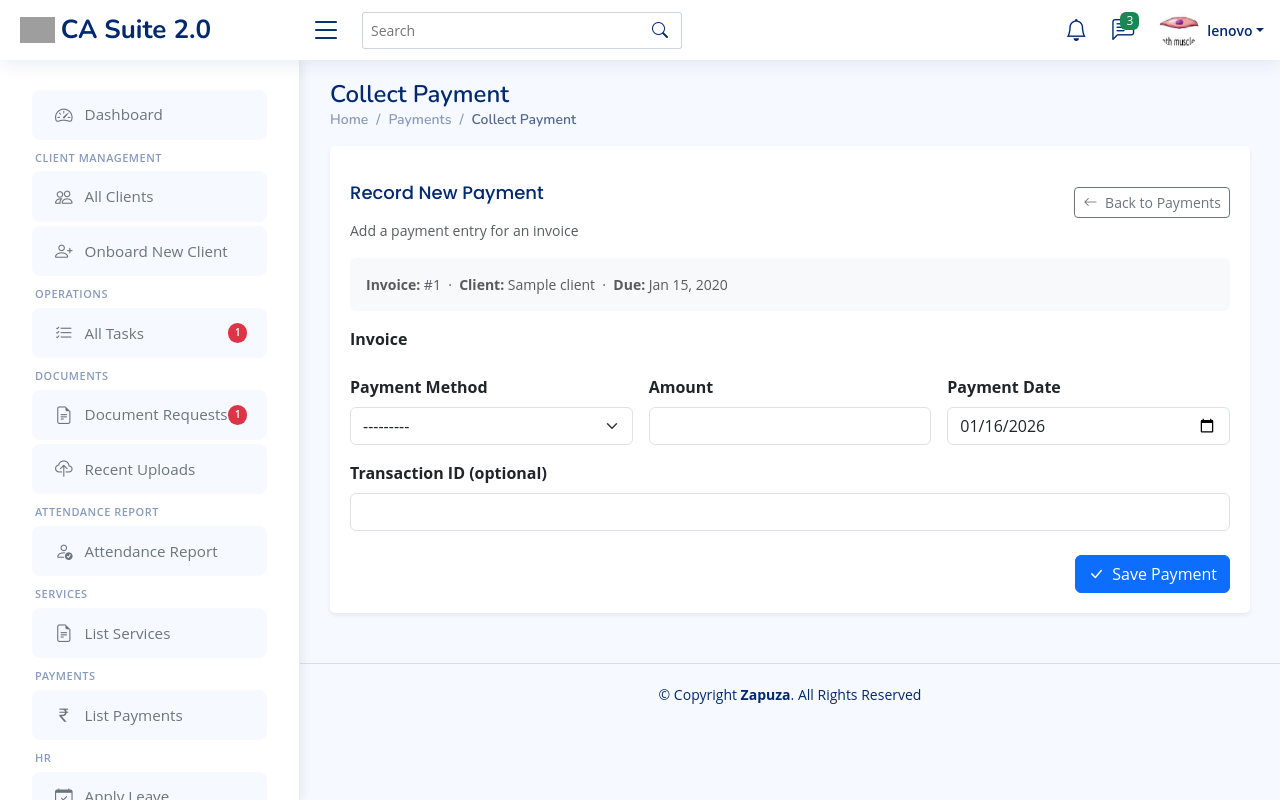
After one commit to Zapuzallp/CASUITE, a Django app: page /payment/1/collect/ in a window 1280 px wide. The commit adds this page. Run offline with Django 4.2, Linux system fonts and the light colour scheme; a user stored in the database is signed in; data comes from the database, SQL or seed files in the repository; both versions use the stored data as it was before the commit; tables that the repository leaves empty hold one stand-in row (values such as "Sample post"); data that the repository does not hold is empty; some libraries are stand-ins or nearby versions; some web fonts are replaced; grey boxes are pictures that could not be loaded.

Commit message:
Add payment collection flow: endpoint, form, validation, UI.

```diff
--- /dev/null
+++ b/home/customViews/payment_views.py
@@ -0,0 +1,82 @@
+from django.contrib import messages
+from django.contrib.auth.decorators import login_required
+from django.db import transaction
+from django.db.models import Q
+from django.shortcuts import render, redirect, get_object_or_404
+from django.utils import timezone
+from django.core.paginator import Paginator
+
+from home.forms import PaymentCollectForm
+from home.models import Invoice, Payment
+
+@login_required
+def payment_list(request):
+    """
+    Payments listing — simple search (invoice id or client name) + pagination.
+    Provides 'invoices' for the modal.
+    """
+    qs = Payment.objects.select_related('invoice__client', 'created_by').order_by('-payment_date', '-id')
+
+    # Non-staff sees only their own created payments
+    if not request.user.is_staff:
+        qs = qs.filter(created_by=request.user)
+
+    q = request.GET.get('q', '').strip()
+    if q:
+        filters = Q(invoice__client__client_name__icontains=q)
+        if q.isdigit():
+            filters |= Q(invoice_id=int(q))
+        qs = qs.filter(filters)
+
+    paginator = Paginator(qs, 20)
+    page_number = request.GET.get('page')
+    page_obj = paginator.get_page(page_number)
+
+    # Provide recent invoices for modal (limit for performance)
+    invoices = Invoice.objects.select_related('client').order_by('-id')[:200]
+
+    context = {
+        'payments': page_obj,
+        'q': q,
+        'invoices': invoices,
+    }
+    return render(request, 'payments/payment_list.html', context)
+
+@login_required
+def payment_collect(request, invoice_id=None):
+    """
+    GET/POST for /payment/<invoice_id>/collect/
+    Uses PaymentCollectForm(invoice_instance=invoice) so invoice can be locked.
+    """
+    invoice = None
+    if invoice_id:
+        invoice = get_object_or_404(Invoice, pk=invoice_id)
+    else:
+        # fallback to ?invoice_id= for legacy links
+        qid = request.GET.get('invoice_id')
+        if qid:
+            invoice = get_object_or_404(Invoice, pk=qid)
+
+    if request.method == 'POST':
+        form = PaymentCollectForm(request.POST, invoice_instance=invoice)
+        if form.is_valid():
+            try:
+                with transaction.atomic():
+                    payment = form.save(commit=False)
+                    # attach invoice (defensive)
+                    payment.invoice = invoice or payment.invoice
+                    # audit
+                    payment.created_by = request.user
+                    payment.save()
+                messages.success(request, "Payment recorded successfully.")
+                return redirect('payment_list')
+            except Exception as exc:
+                # keep message friendly; log exc in real app
+                messages.error(request, "Could not save payment. Try again or contact admin.")
+        # if invalid, fall through to render with errors
+        return render(request, 'payments/payment_collect.html', {'form': form, 'invoice': invoice})
+
+    # GET: prefill date to today
+    initial = {'payment_date': timezone.now().date()}
+    form = PaymentCollectForm(initial=initial, invoice_instance=invoice)
+    return render(request, 'payments/payment_collect.html', {'form': form, 'invoice': invoice})
--- a/home/forms.py
+++ b/home/forms.py
@@ -9,6 +9,9 @@ from .models import (
     ClientDocumentUpload, RequestedDocument, DocumentMaster, DocumentRequest, TaskExtendedAttributes,Message
 )
 from home.models import Leave
+from decimal import Decimal
+from .models import Payment, Invoice
+from django.utils import timezone
 
 
 class DocumentRequestForm(forms.ModelForm):
@@ -330,3 +333,57 @@ class MessageForm(forms.ModelForm):
             }),
             'status': forms.Select(attrs={'class': 'form-control', 'style': 'width: auto; display: inline-block;'}),
         }
+
+# ---------------------------------------------------------
+# Dedicated PaymentForm And PaymentCollectForm
+# ---------------------------------------------------------
+class PaymentForm(forms.ModelForm):
+    class Meta:
+        model = Payment
+        fields = ['payment_method', 'amount', 'payment_date', 'transaction_id']
+        widgets = {
+            'payment_method': forms.Select(attrs={'class': 'form-select'}),
+            'amount': forms.NumberInput(attrs={'class': 'form-control', 'step': '0.01'}),
+            'payment_date': forms.DateInput(attrs={'type': 'date', 'class': 'form-control'}),
+            'transaction_id': forms.TextInput(attrs={'class': 'form-control'}),
+        }
+    def clean_amount(self):
+        amt = self.cleaned_data.get('amount')
+        if amt is None:
+            raise forms.ValidationError("Amount is required.")
+        dec_amt = Decimal(str(amt))
+        if dec_amt <= Decimal('0.00'):
+            raise forms.ValidationError("Amount must be greater than zero.")
+        return dec_amt
+
+    def clean_payment_date(self):
+        payment_date = self.cleaned_data.get('payment_date')
+        if not payment_date:
+            return payment_date
+        today = timezone.localdate()
+        if payment_date > today:
+            raise forms.ValidationError("Payment date cannot be in the future.")
+        return payment_date
+
+class PaymentCollectForm(PaymentForm):
+    invoice = forms.ModelChoiceField(
+        queryset=Invoice.objects.select_related('client').order_by('-id'),
+        required=False,
+        widget=forms.Select(attrs={'class': 'form-select'})
+    )
+
+    class Meta(PaymentForm.Meta):
+        fields = ['invoice'] + PaymentForm.Meta.fields
+
+    def __init__(self, *args, invoice_instance=None, **kwargs):
+        """
+        invoice_instance: if provided, lock the invoice (hide the field and set initial)
+        """
+        super().__init__(*args, **kwargs)
+        if invoice_instance:
+            # set the initial invoice and hide the field so user can't change it
+            self.fields['invoice'].initial = invoice_instance
+            self.fields['invoice'].widget = forms.HiddenInput()
+            self.invoice_instance = invoice_instance
+        else:
+            self.invoice_instance = None
--- a/home/models.py
+++ b/home/models.py
@@ -6,6 +6,7 @@ from django.db import models
 # Client Base Table
 # -------------------------
 from django.utils import timezone
+from django.conf import settings
 
 
 # Create your models here.
@@ -855,10 +856,10 @@ class Payment(models.Model):
     invoice = models.ForeignKey(Invoice, on_delete=models.CASCADE, related_name='payments')
     payment_method = models.CharField(max_length=10, choices=PAYMENT_METHOD_CHOICES)
     transaction_id = models.CharField(max_length=255, blank=True, null=True)
-    amount = models.FloatField()
+    amount = models.DecimalField(max_digits=12, decimal_places=2)
     payment_date = models.DateField()
     # Auto-compute fields
-    created_by = models.ForeignKey(User, on_delete=models.SET_NULL, null=True)
+    created_by = models.ForeignKey(settings.AUTH_USER_MODEL, on_delete=models.SET_NULL, null=True, blank=True, related_name="payments_created")
     created_at = models.DateTimeField(auto_now_add=True)
     def __str__(self):
         return f"Payment {self.id} for Invoice #{self.invoice.id}"
--- a/home/urls.py
+++ b/home/urls.py
@@ -22,6 +22,7 @@ from home.customViews.notificationView import (
 from home.views import (
     HomeView
 )
+from home.customViews.payment_views import payment_list, payment_collect
 
 urlpatterns = [
     path('', HomeView.as_view(), name='dashboard'),
@@ -73,4 +74,7 @@ urlpatterns = [
     # chat message
     path('chat/', messageView.chat_view, name='chat_base'),
     path('chat/<int:user_id>/', messageView.chat_view, name='chat_with_user'),
+    # Payments
+    path('payments/', payment_list, name='payment_list'),
+    path("payment/<int:invoice_id>/collect/", payment_collect, name="payment_collect"),
 ]
--- /dev/null
+++ b/templates/payments/payment_collect.html
@@ -0,0 +1,117 @@
+{% extends "base.html" %}
+{% load static %}
+{% load humanize %}
+
+{% block body %}
+<main id="main" class="main">
+
+  <!-- Page Title -->
+  <div class="pagetitle">
+    <h1>Collect Payment</h1>
+    <nav>
+      <ol class="breadcrumb">
+        <li class="breadcrumb-item"><a href="{% url 'dashboard' %}">Home</a></li>
+        <li class="breadcrumb-item"><a href="{% url 'payment_list' %}">Payments</a></li>
+        <li class="breadcrumb-item active">Collect Payment</li>
+      </ol>
+    </nav>
+  </div>
+
+  <section class="section">
+    <div class="row">
+      <div class="col-lg-12">
+        <div class="card shadow-sm border-0">
+          <div class="card-body">
+
+            <div class="d-flex justify-content-between align-items-center my-3">
+              <div>
+                <h5 class="card-title m-0">Record New Payment</h5>
+                <small class="text-muted">Add a payment entry for an invoice</small>
+              </div>
+
+              <a href="{% url 'payment_list' %}" class="btn btn-outline-secondary btn-sm">
+                <i class="bi bi-arrow-left me-1"></i> Back to Payments
+              </a>
+            </div>
+
+            {% if invoice %}
+              <div class="mb-3 p-3 bg-light rounded">
+                <div class="small text-muted">
+                  <strong>Invoice:</strong> #{{ invoice.id }}
+                  &nbsp;&middot;&nbsp;
+                  <strong>Client:</strong> {{ invoice.client.client_name }}
+                  {% if invoice.due_date %}
+                    &nbsp;&middot;&nbsp;
+                    <strong>Due:</strong> {{ invoice.due_date|date:"M d, Y" }}
+                  {% endif %}
+                </div>
+              </div>
+            {% endif %}
+
+            <form method="post" novalidate>
+              {% csrf_token %}
+
+              {% if form.non_field_errors %}
+                <div class="alert alert-danger">
+                  {{ form.non_field_errors }}
+                </div>
+              {% endif %}
+
+              <div class="row g-3">
+                <!-- Invoice field: the form will hide this (HiddenInput) if invoice_instance was provided -->
+                <div class="col-md-12">
+                  <label class="form-label fw-bold">Invoice</label>
+                  {{ form.invoice }}
+                  {% for error in form.invoice.errors %}
+                    <div class="invalid-feedback d-block">{{ error }}</div>
+                  {% endfor %}
+                </div>
+
+                <div class="col-md-4">
+                  <label class="form-label fw-bold">Payment Method</label>
+                  {{ form.payment_method }}
+                  {% for error in form.payment_method.errors %}
+                    <div class="invalid-feedback d-block">{{ error }}</div>
+                  {% endfor %}
+                </div>
+
+                <div class="col-md-4">
+                  <label class="form-label fw-bold">Amount</label>
+                  {{ form.amount }}
+                  {% for error in form.amount.errors %}
+                    <div class="invalid-feedback d-block">{{ error }}</div>
+                  {% endfor %}
+                </div>
+
+                <div class="col-md-4">
+                  <label class="form-label fw-bold">Payment Date</label>
+                  {{ form.payment_date }}
+                  {% for error in form.payment_date.errors %}
+                    <div class="invalid-feedback d-block">{{ error }}</div>
+                  {% endfor %}
+                </div>
+
+                <div class="col-md-12">
+                  <label class="form-label fw-bold">Transaction ID (optional)</label>
+                  {{ form.transaction_id }}
+                  {% for error in form.transaction_id.errors %}
+                    <div class="invalid-feedback d-block">{{ error }}</div>
+                  {% endfor %}
+                </div>
+              </div>
+
+              <div class="d-flex justify-content-end mt-4">
+                <button type="submit" class="btn btn-primary">
+                  <i class="bi bi-check-lg me-1"></i> Save Payment
+                </button>
+              </div>
+            </form>
+
+          </div>
+        </div>
+      </div>
+    </div>
+  </section>
+
+</main>
+{% endblock body %}
--- a/templates/sidebar.html
+++ b/templates/sidebar.html
@@ -223,7 +223,12 @@
                 <span>List Services</span>
             </a>
         </li>
-
+        <li class="nav-heading">Payments</li>
+        <li class="nav-item">
+            <a class="nav-link" href="{% url 'payment_list' %}">
+                <i class="bi bi-currency-rupee"></i>
+                <span>List Payments</span>
+            </a>
         <li class="nav-heading">HR</li>
 
 
```
Also changed, not shown: templates/payments/payment_list.html (added, +218 -0 lines), db.sqlite3 (deleted).
